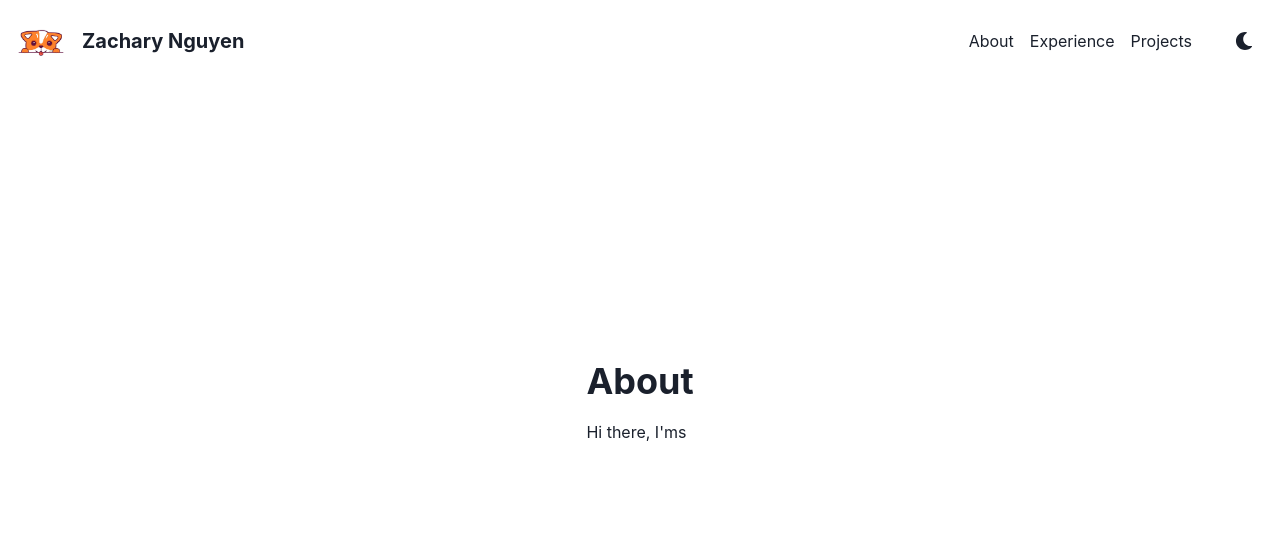
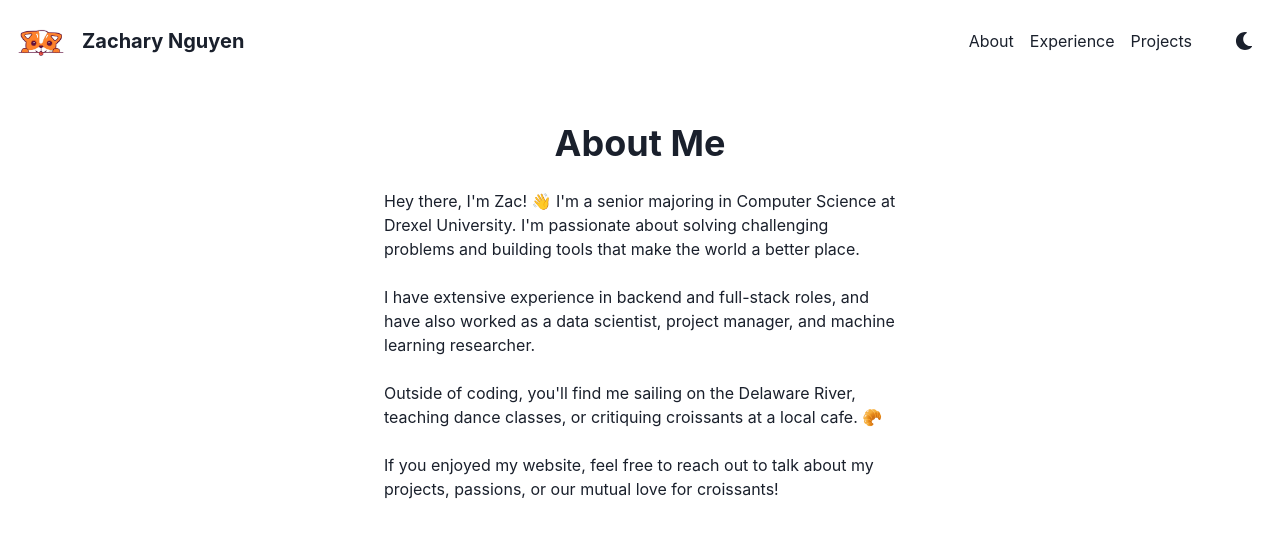
Before and after one commit to zac-ng/personalWebsite, a React (Create React App) app in the folder client/: page / in a window 1280 px wide. Both pictures are taken after a click on the link "About". Shown: the top 538 px of the page. Built offline with nearby package versions, Linux system fonts and the light colour scheme.

Commit message:
Updated about page

```diff
--- a/client/src/pages/About.tsx
+++ b/client/src/pages/About.tsx
@@ -2,11 +2,17 @@ import { Center, Box, Text, Heading } from "@chakra-ui/react";
 
 const About = () => {
   return (
-    <Center h="80vh">
+    <Center mt="5vh">
       <Box maxW="lg">
-        <Heading textAlign="center" mb={4}>About</Heading>
+        <Heading textAlign="center" mb={6}>About Me</Heading>
         <Text>
-          Hi there, I'ms
+          Hey there, I'm Zac! 👋 I'm a senior majoring in Computer Science at Drexel University. I'm passionate about solving challenging problems and building tools that make the world a better place.
+          <br/><br/>
+          I have extensive experience in backend and full-stack roles, and have also worked as a data scientist, project manager, and machine learning researcher.
+          <br/><br/>
+          Outside of coding, you'll find me sailing on the Delaware River, teaching dance classes, or critiquing croissants at a local cafe. 🥐
+          <br/><br/>
+          If you enjoyed my website, feel free to reach out to talk about my projects, passions, or our mutual love for croissants!
         </Text>
       </Box>
     </Center>
```
